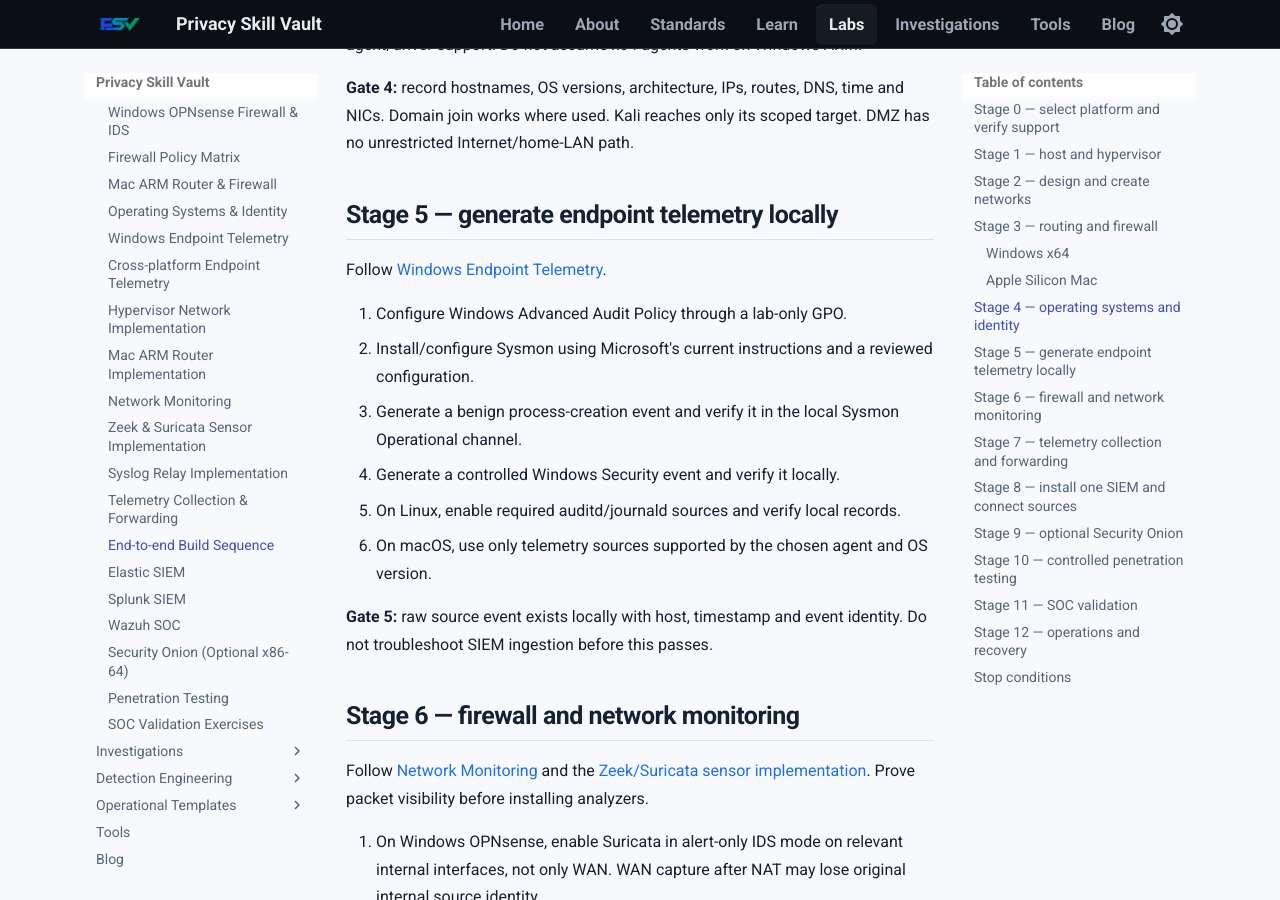
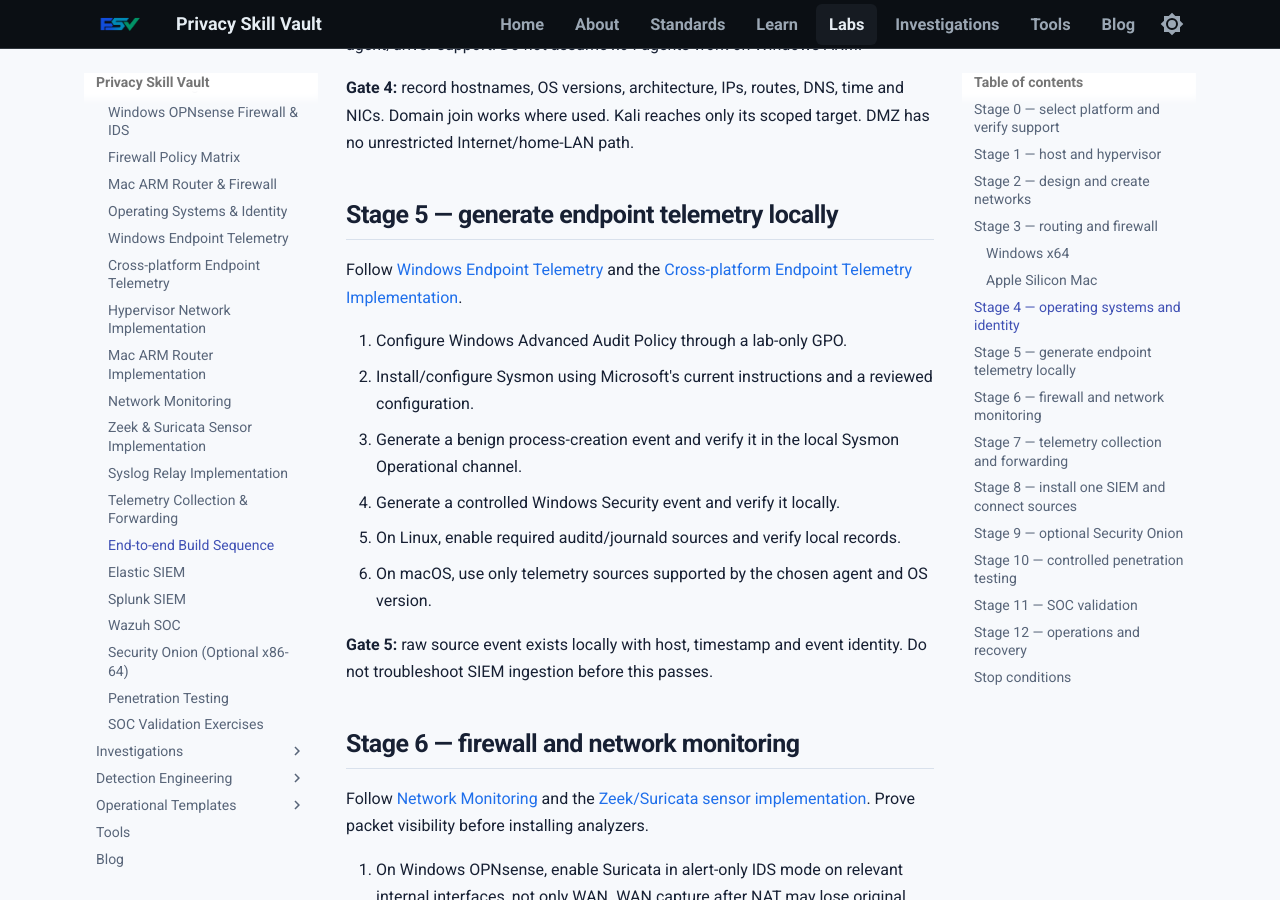
Before and after one commit to PrivacySkillVault/privacyskillvault.github.io, an MkDocs documentation site: the page built from docs/labs/build-sequence.md, in a window 1280 px wide and 900 px high, scrolled down 2682 px. Built offline with MkDocs 1.6.1 and Material for MkDocs 9.7.7, drawn with Linux system fonts in a browser that asks for light colours; some of the changed text lies outside the part shown.

```diff
--- a/docs/labs/build-sequence.md
+++ b/docs/labs/build-sequence.md
@@ -29,7 +29,7 @@
 
 ## Stage 2 — design and create networks
 
-Follow [Network Design](network-design.md) and [Hypervisor Network Implementation](hypervisor-network-implementation.md). Check example subnets against home LAN, VPN and existing routes. Create and verify the actual virtual switches before attaching guests.
+Follow [Network Design](network-design.md), [Hypervisor Network Implementation](hypervisor-network-implementation.md) and the [Firewall Policy Matrix](firewall-policy-matrix.md). Check example subnets against home LAN, VPN and existing routes. Create and verify the actual virtual switches before attaching guests.
 
 | Segment | Example subnet | Purpose |
 |---|---|---|
@@ -64,7 +64,7 @@
 
 ## Stage 5 — generate endpoint telemetry locally
 
-Follow [Windows Endpoint Telemetry](windows-endpoint-telemetry.md).
+Follow [Windows Endpoint Telemetry](windows-endpoint-telemetry.md) and the [Cross-platform Endpoint Telemetry Implementation](endpoint-telemetry-implementation.md).
 
 1. Configure Windows Advanced Audit Policy through a lab-only GPO.
 2. Install/configure Sysmon using Microsoft's current instructions and a reviewed configuration.
```
